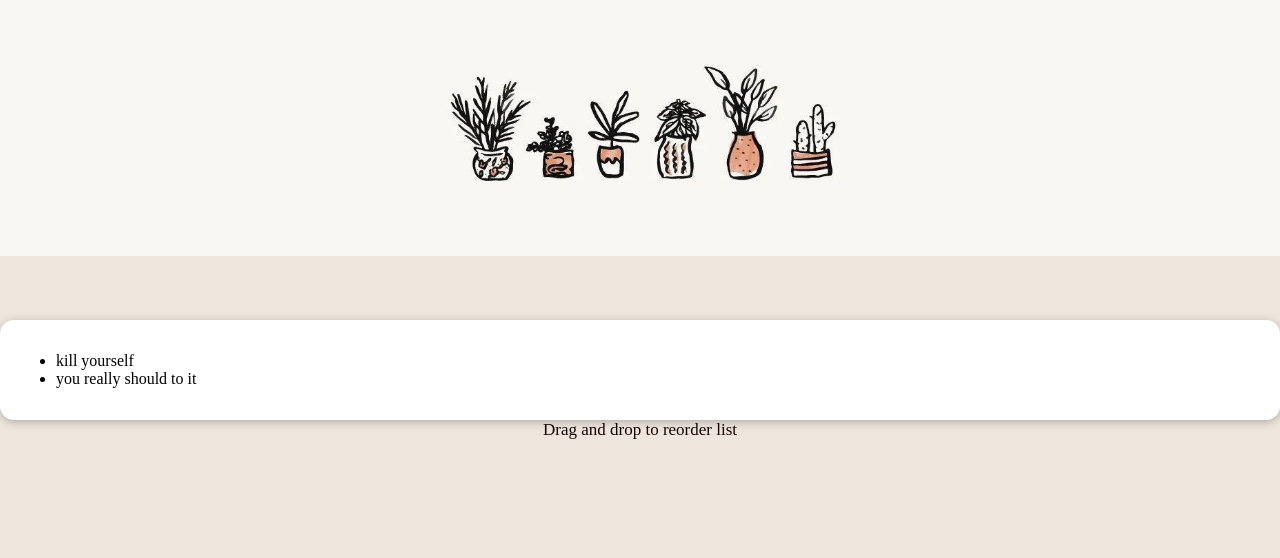
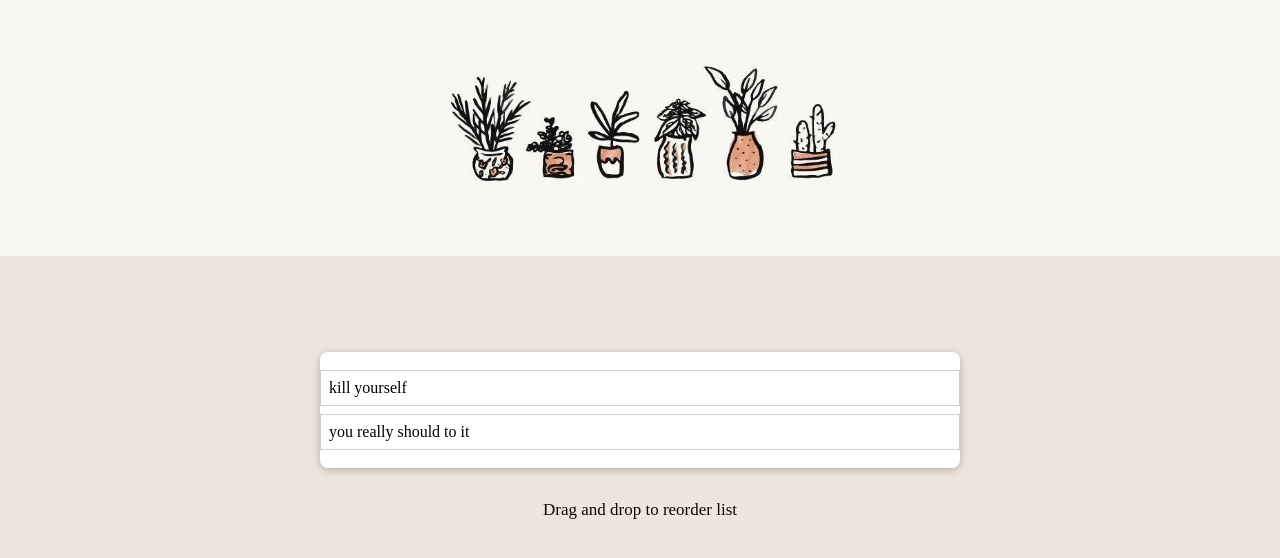
Before and after one commit to alexandra26arkhipenko/test-todo-react, a React (Create React App) app: page / in a window 1280 px wide. Shown: the top 558 px of the page. Built offline with nearby package versions, Linux system fonts and the light colour scheme.

Commit message:
added some styles

```diff
--- a/src/components/Todos/TodoList/TodoList.js
+++ b/src/components/Todos/TodoList/TodoList.js
@@ -2,17 +2,20 @@ import { useSelector } from "react-redux";
 
 import Card from "../../UI/Card";
 
-//import classes from "./TodoList.module.css";
+import classes from "./TodoList.module.css";
 
 const TodoList = () => {
-    const todos = useSelector((state) => state.todos);
-    return <Card>
-        <ul>
-                {todos.map(todo => (
-                    <li key={todo.id}>{todo.text}</li>
-                ))}
-            </ul>
+  const todos = useSelector((state) => state.todos);
+
+  return (
+    <Card className={classes.todos}>
+      <ul>
+        {todos.map((todo) => (
+          <li key={todo.id}>{todo.text}</li>
+        ))}
+      </ul>
     </Card>
-}
+  );
+};
 
 export default TodoList;
--- a/src/components/Todos/TodoList/TodoList.module.css
+++ b/src/components/Todos/TodoList/TodoList.module.css
@@ -0,0 +1,18 @@
+.todos {
+    margin: 2rem auto;
+    width: 90%;
+    max-width: 40rem;
+  }
+
+  .todos ul {
+    padding-top: 10px;
+    padding-bottom: 10px;
+    list-style: none;
+    padding-inline-start: 0px;
+  }
+
+  .todos li {
+    border: 1px solid #ccc;
+    margin: 0.5rem 0;
+    padding: 0.5rem;
+  }
--- a/src/components/UI/Card.js
+++ b/src/components/UI/Card.js
@@ -1,7 +1,9 @@
 import classes from "./Card.module.css";
 
 const Card = (props) => {
-  return <div className={classes.card}>{props.children}</div>;
+  return (
+    <div className={`${classes.card} ${props.className}`}>{props.children}</div>
+  );
 };
 
 export default Card;
--- a/src/components/UI/Card.module.css
+++ b/src/components/UI/Card.module.css
@@ -1,6 +1,5 @@
 .card {
-    padding: 1rem;
     box-shadow: 0 2px 8px rgba(0, 0, 0, 0.25);
-    border-radius: 14px;
+    border-radius: 8px;
     background-color: white;
   }
```
